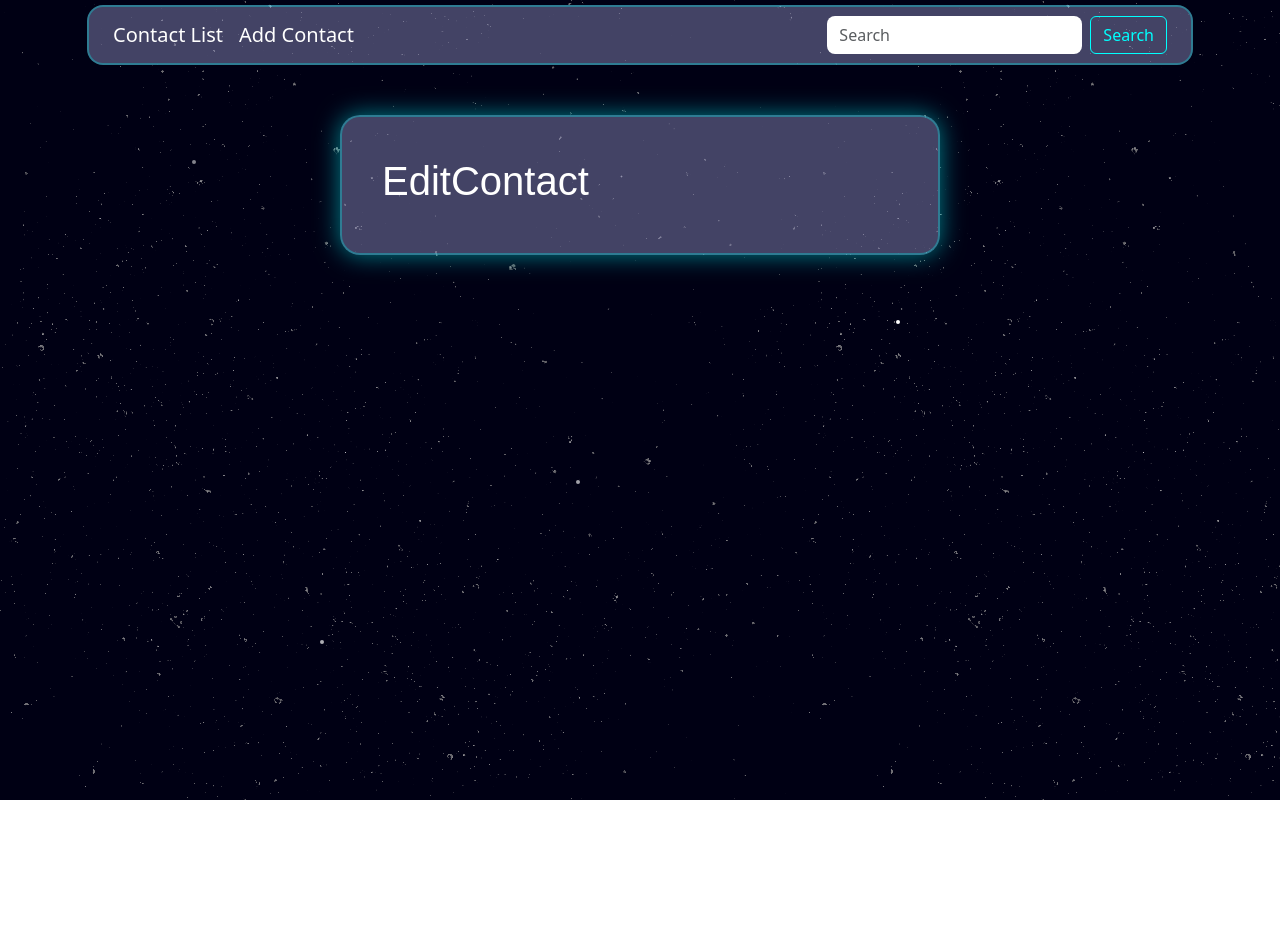
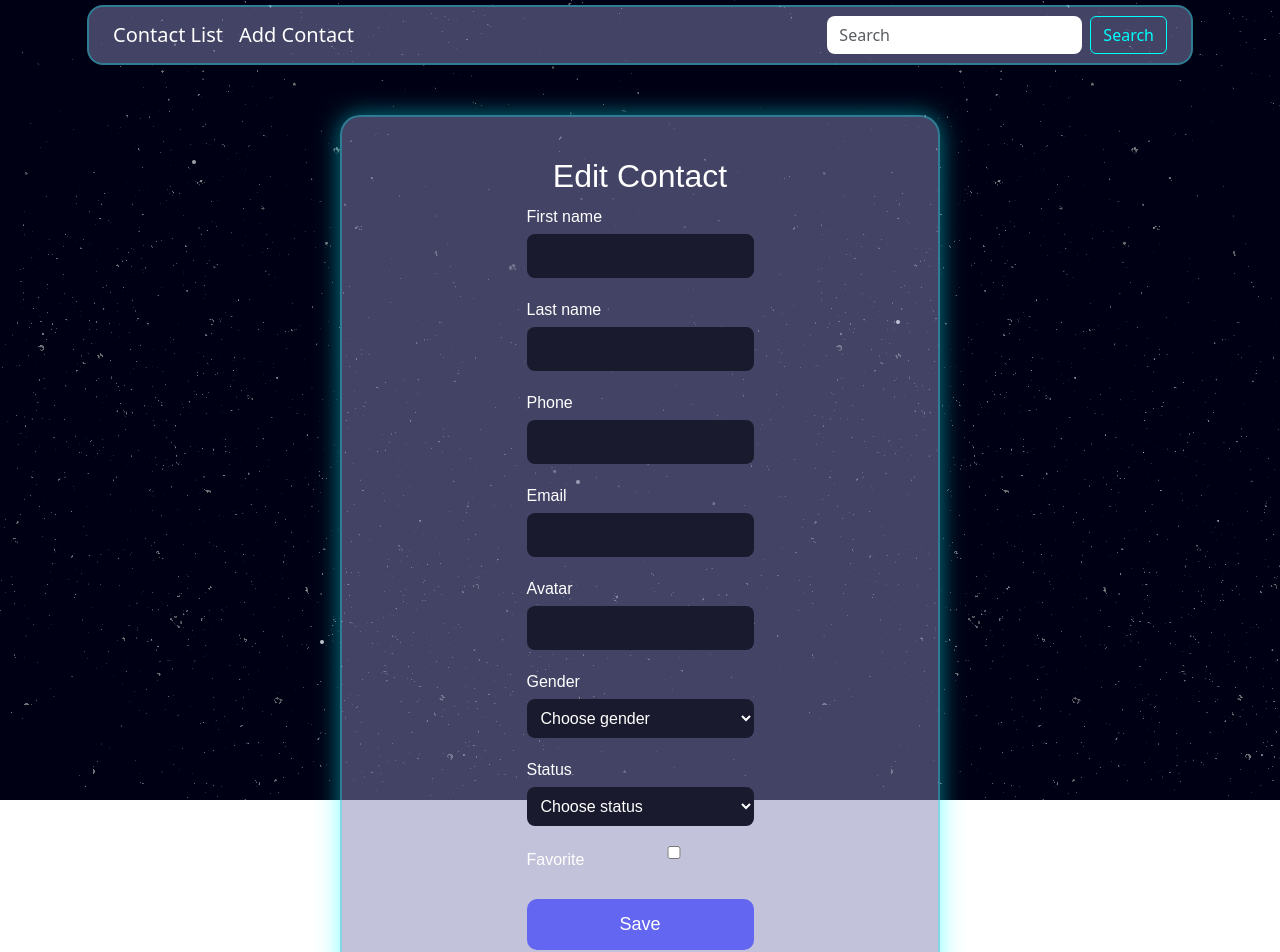
Before and after one commit to IrynaPolishchuk20/Contact-List, a React (Vite) app: page /edit-contact/1 in a window 1280 px wide. Shown: the top 952 px of the page. Before the commit the page ends 800 px from the top, so only its background shows below. Built offline with nearby package versions, Linux system fonts and the light colour scheme.

Commit message:
editContact

```diff
--- a/src/App.jsx
+++ b/src/App.jsx
@@ -65,7 +65,16 @@ function App() {
   }
 
   const deleteContact = (id) => {
-    setStore(prevDel => prevDel.filter(contact => contact.id !== id))
+    setStore(prevStore => prevStore.filter(contact => contact.id !== id))
+  }
+
+  const handleEditContact = (updateContact) => {
+    setStore(prevStore => prevStore.map(contact => {
+      if (contact.id === updateContact.id) {
+        return {...contact, ...updateContact}
+      }
+      return contact
+    }))
   }
 
   return (
@@ -76,7 +85,7 @@ function App() {
             <Routes>
               <Route path='/' element={<ContactList stor={stor} onDelete={deleteContact}/>}/>
               <Route path='/add-contact' element={<AddContact addNewContact={handleNewContact} />}/>
-              <Route path='/edit-contact/:id' element={<EditContact/>}/>
+              <Route path='/edit-contact/:id' element={<EditContact editContact={handleEditContact} stor={stor}/>}/>
               <Route path='*' element={<NotFound/>}/>
             </Routes>
         </Router>
--- a/src/components/ContactItem/ContactItem.jsx
+++ b/src/components/ContactItem/ContactItem.jsx
@@ -14,6 +14,8 @@ export default function ContactItem({stor, onDelete, editContact}){
                         <p>{contact.status} </p>
                         <div className="btnGroup">
                             <button className="contactBtn" onClick={() => editContact(contact.id)}>Edit</button>
+
+                            {/* <Link to={`/edit-contct/${contact.id}`}><button className="contactBtn">Edit</button></Link> */}
                             <button className="contactBtn" onClick={() => onDelete(contact.id)}>Delete</button>
                         </div>
                     </div>
--- a/src/pages/EditContact/EditContact.jsx
+++ b/src/pages/EditContact/EditContact.jsx
@@ -1,10 +1,86 @@
+import { Formik, Form, Field, ErrorMessage } from 'formik'
+import {contactValidationSchema} from '../../validation/validation'
+import { useNavigate } from "react-router"
+import { useParams } from "react-router"
+
 import './EditContact.scss'
 
 
-export default function EditContact(){
+export default function EditContact({stor, editContact}){
+    const {id} = useParams()
+    const navigate = useNavigate()
+
+    const contact = stor.find(contact => contact.id ===id)
+
+    const initialValues = {...contact}
+
+    const handleSubmit = (values) => {
+        editContact(values)
+        navigate('/')
+    }
+
     return(
-        <div className='editContact'>
-             <h1>EditContact</h1>
+
+        <div className="addContact">
+            <div className="modal-header">
+                <h1>Edit Contact</h1>
+                    <Formik initialValues={initialValues} validationSchema={contactValidationSchema} onSubmit={handleSubmit}>
+                        {({isSubmitting}) => (
+                            <Form>
+                                <div>
+                                    <label htmlFor="firstName">First name</label>
+                                    <Field type='text' name='firstName' id='firstName' autoComplete="new-password"/>
+                                    <ErrorMessage name='firstName' component='p' className='error'/>
+                                </div>
+                                <div>
+                                    <label htmlFor="lastName">Last name</label>
+                                    <Field type='text' name='lastName' id='lastName' autoComplete="new-password"/>
+                                    <ErrorMessage name='lastName' component='p' className='error'/>
+                                </div>
+                                <div>
+                                    <label htmlFor="phone">Phone</label>
+                                    <Field type='text' name='phone' id='phone'/>
+                                    <ErrorMessage name='phone' component='p' className='error'/>
+                                </div>
+                                <div>
+                                    <label htmlFor="email">Email</label>
+                                    <Field type='email' name='email' id='email'  autoComplete="off"/>
+                                    <ErrorMessage name='email' component='p' className='error'/>
+                                </div>
+                                <div>
+                                    <label htmlFor="avatar">Avatar</label>
+                                    <Field type='number' max={99} min={0} name='avatar' id='avatar'/>
+                                    <ErrorMessage name='avatar' component='p' className='error'/>
+                                </div>
+                                <div>
+                                    <label htmlFor="gender">Gender</label>
+                                    <Field as='select' name='gender'>
+                                        <option value="">Choose gender</option>
+                                        <option value="men">Men</option>
+                                        <option value="women">Women</option>
+                                    </Field>
+                                    <ErrorMessage name='gender' component='p' className='error'/>
+                                </div>
+                                <div>
+                                    <label htmlFor="status">Status</label>
+                                    <Field as='select' name='status'>
+                                        <option value="">Choose status</option>
+                                        <option value="work">Work</option>
+                                        <option value="family">Family</option>
+                                        <option value="friends">Friends</option>
+                                        <option value="others">Others</option>
+                                    </Field>
+                                    <ErrorMessage name='status' component='p' className='error'/>
+                                </div>
+                                <div className='checkbox'>
+                                    <label htmlFor="favorite">Favorite</label>
+                                    <Field  type='checkbox' name='favorite'/>
+                                </div>
+                                <button type='submit' disabled={isSubmitting}>Save</button>
+                            </Form>
+                        )}
+                    </Formik>
+            </div>
         </div>
     )
 }
--- a/src/pages/EditContact/EditContact.scss
+++ b/src/pages/EditContact/EditContact.scss
@@ -0,0 +1,65 @@
+.modal-header{
+  display: flex;
+  flex-direction: column;
+  align-items: center;
+
+  h1{
+    font-size: 32px;
+    margin-bottom: 10px;
+    text-align: center;
+    color: #fff;
+  }
+
+  label{
+    display: block;
+    margin-bottom: 5px;
+    color: white;
+  }
+
+  input, select{
+    width: 100%;
+    padding: 10px;
+    margin-bottom: 20px;
+    border: none;
+    border-radius: 8px;
+    background: #1a1a2e;
+    color: white;
+    font-size: 16px;
+  }
+
+  .checkbox{
+    display: flex;
+    align-items: center;
+    justify-content: center;
+    gap: 10px;
+    margin-bottom: 20px;
+  }
+
+  .error{
+    color: #e95757;
+    font-size: 14px;
+    margin-top: -15px;
+    margin-bottom: 10px;
+    font-style: italic;
+  }
+
+  button{
+    background-color: #6366f1;
+    color: white;
+    padding: 12px 20px;
+    border: none;
+    border-radius: 10px;
+    font-size: 18px;
+    cursor: pointer;
+    width: 100%;
+    transition: background-color 0.3s ease, transform 0.2s ease;
+
+      &:hover,
+      &:focus{
+        background-color: #4f46e5;
+        transform: translateY(-2px);
+      }
+  }
+
+
+}
```
